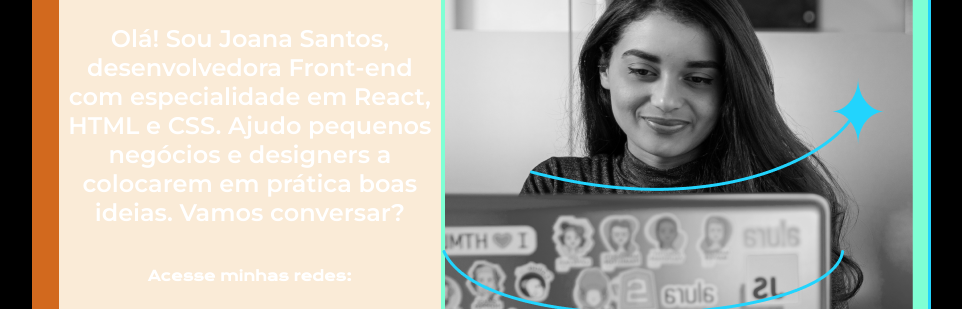
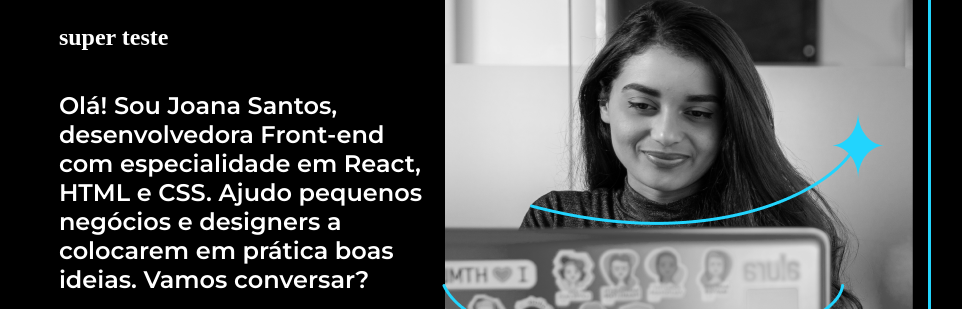
Before and after one commit to EduardoMeireles390/site_teste, a plain HTML site: page index.html in a window 1280 px wide. Shown: the part 414-723 px from the top of the page, without its empty margins (160-1122 px from the left). Drawn offline with nearby package versions, Linux system fonts and the light colour scheme.

Commit message:
versao 5

```diff
--- a/index.html
+++ b/index.html
@@ -18,6 +18,9 @@
 
                 <h1 class="apresentacao__conteudo__titulo">Eleve seu negócio digital a outro nível
                     <strong class="destaque-titulo">com um Front-end de qualidade!</strong></h1>
+
+                    <h2>super teste</h2>
+
                 <p class="apresentacao__conteudo__texto">Olá! Sou Joana Santos, desenvolvedora Front-end com especialidade em React, HTML e CSS. Ajudo pequenos negócios e designers a colocarem em prática boas ideias. Vamos conversar?</p>
 
                 <div class="apresentacao__links">
--- a/styles.css
+++ b/styles.css
@@ -20,7 +20,6 @@ body {
     display: flex;
     align-items: center;
     justify-content: space-between;
-    background-color: chocolate;
 
 }
 
@@ -29,9 +28,8 @@ body {
     display: flex;
     flex-direction: column;
     gap: 40px;
-    text-align: center;
     margin-left: 3%;
-    background-color: antiquewhite;
+
 }
 
 .apresentacao__conteudo__titulo{
@@ -76,7 +74,3 @@ body {
     text-decoration: none;
     text-align: center;
 }
-.foto_joana{
-    background-color: aquamarine;
-    display: flex;
-}
```
